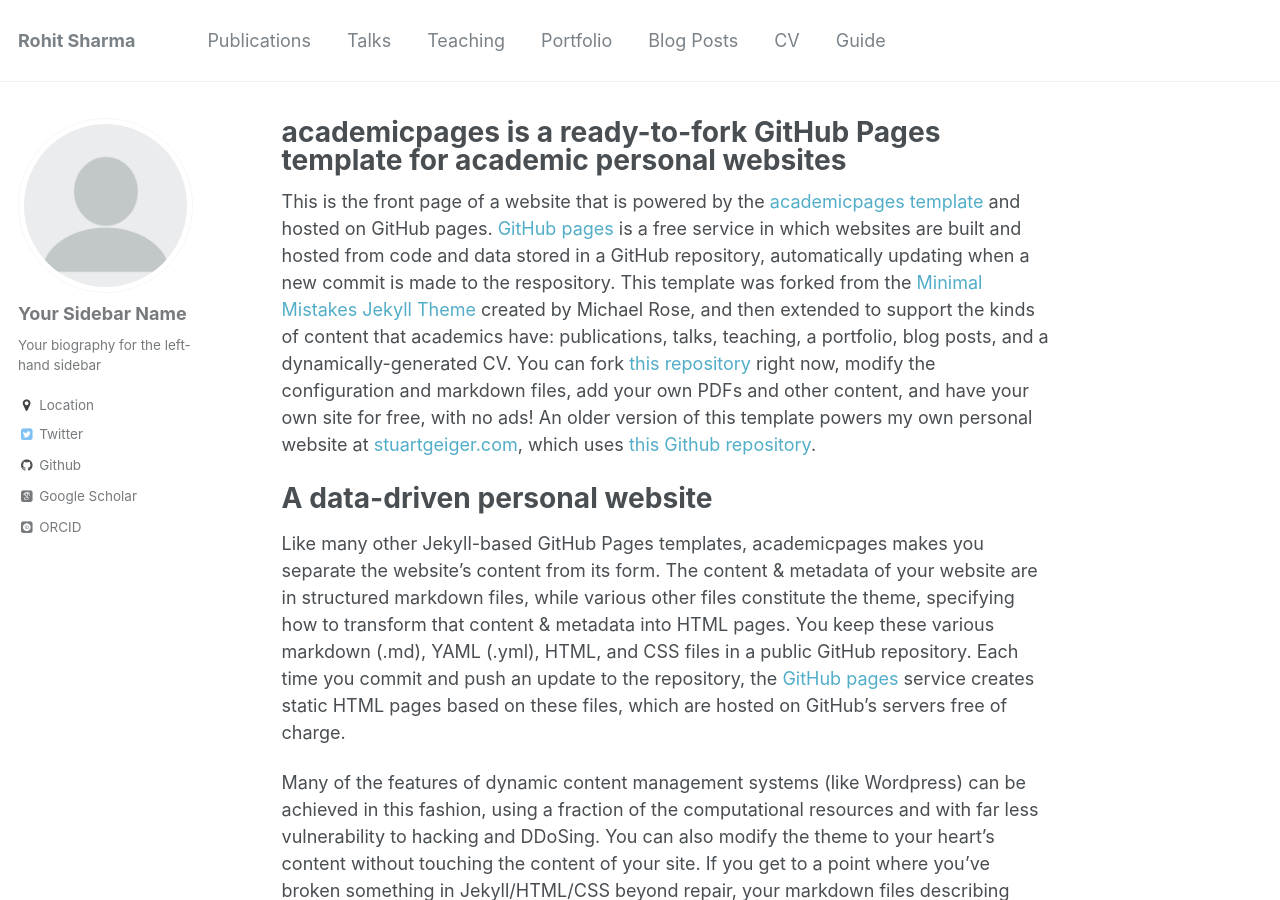
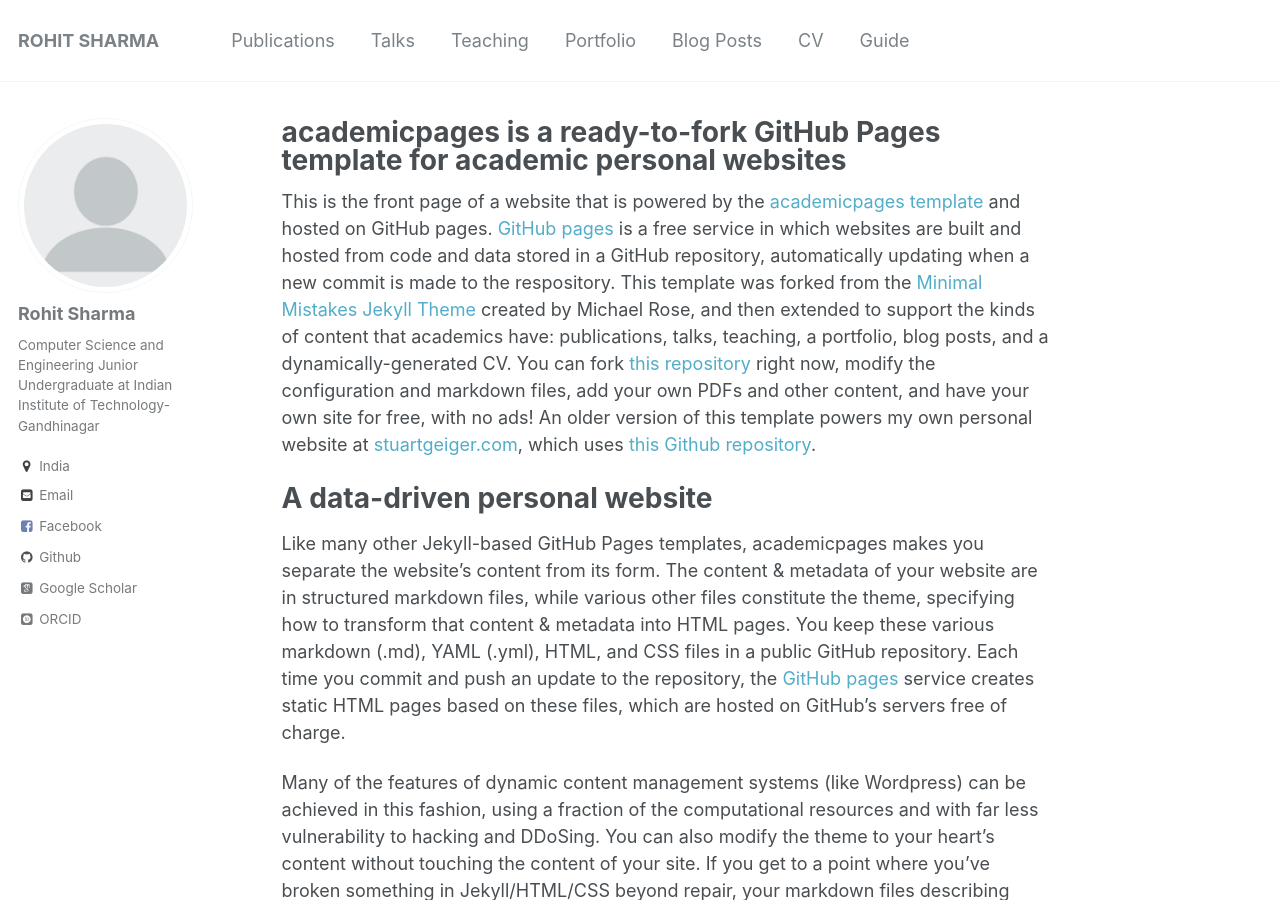
Before and after one commit to rohitx007/rohitx007.github.io, a Jekyll site: the page built from _pages/about.md, in a window 1280 px wide and 900 px high. Built offline with Jekyll 4.4.1, drawn with Linux system fonts in a browser that asks for light colours; some web fonts are replaced.

Commit message:
Update _config.yml

```diff
--- a/_config.yml
+++ b/_config.yml
@@ -7,10 +7,10 @@
 
 # Site Settings
 locale                   : "en-US"
-title                    : "Rohit Sharma"
-title_separator          : "-"
+title                    : "ROHIT SHARMA"
+title_separator          : " "
 name                     : &name "Rohit Sharma"
-description              : &description "I am a Computer Sciece and Engineering Junior Undergraduate at Indian Institute of Technology Gandhinagar"
+description              : &description "I am a Computer Sciece and Engineering Junior Undergraduate at Indian Institute of Technology Gandhinagar. I am intrested"
 url                      : https://rohitx007.github.io/ # the base hostname & protocol for your site e.g. "https://mmistakes.github.io"
 baseurl                  : "" # the subpath of your site, e.g. "/blog"
 repository               : "rohitx007/rohitx007.github.io"
@@ -79,21 +79,21 @@
 
 # Site Author
 author:
-  name             : "Your Sidebar Name"
+  name             : "Rohit Sharma"
   avatar           : "profile.png"
-  bio              : "Your biography for the left-hand sidebar"
-  location         : "Location"
+  bio              : "Computer Science and Engineering Junior Undergraduate at Indian Institute of Technology-Gandhinagar "
+  location         : "India"
   employer         :
-  googlescholar    : "http://yourfullgooglescholarurl.com"
-  email            :
+  googlescholar    : ""
+  email            : "rohit.sharma@iitgn.ac.in"
   uri              :
   bitbucket        :
   codepen          :
   dribbble         :
   flickr           :
-  facebook         :
+  facebook         : "https://www.facebook.com/profile.php?id=100002014543967"
   foursquare       :
-  github           : "academicpages"
+  github           : "rohitx007"
   google_plus      :
   keybase          :
   instagram        :
@@ -102,10 +102,10 @@
   orcid            : "http://orcid.org/yourorcidurl"
   pinterest        :
   soundcloud       :
-  stackoverflow    : # http://stackoverflow.com/users/123456/username
+  stackoverflow    :
   steam            :
   tumblr           :
-  twitter          : "replacethistwitterhandle"
+  twitter          :
   vine             :
   weibo            :
   xing             :
```
